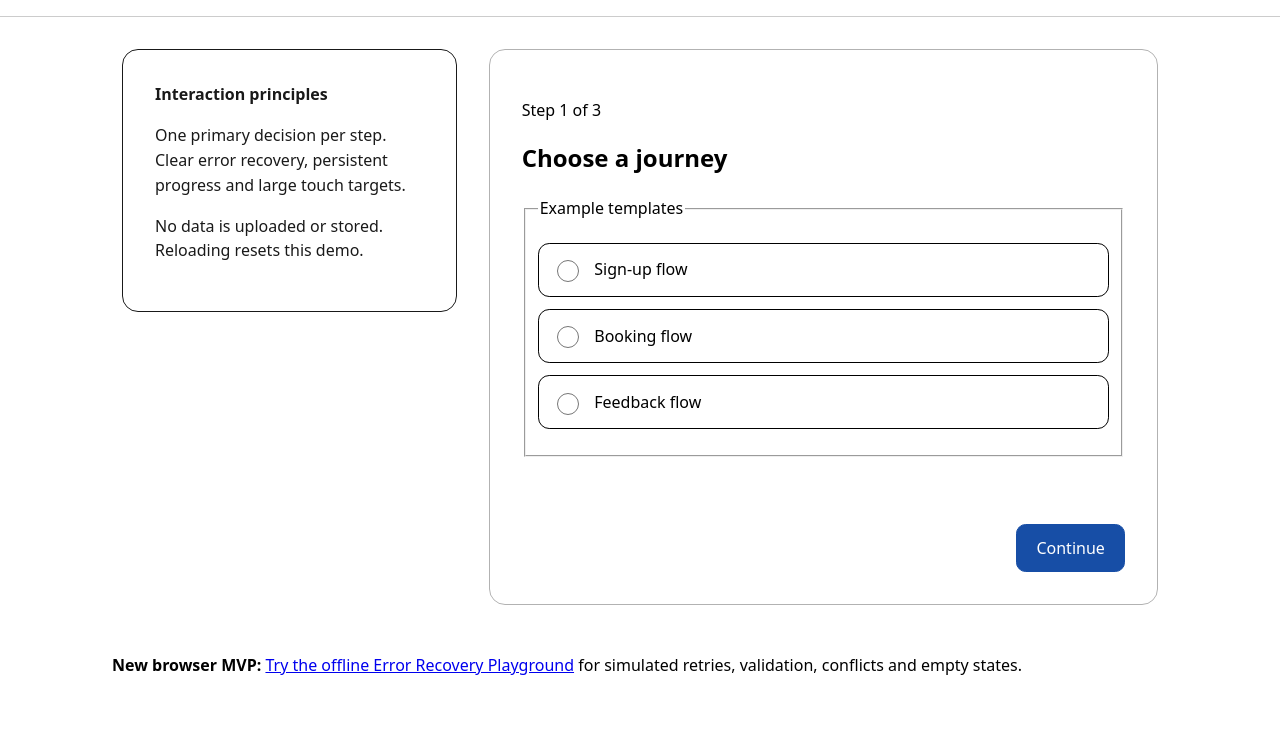
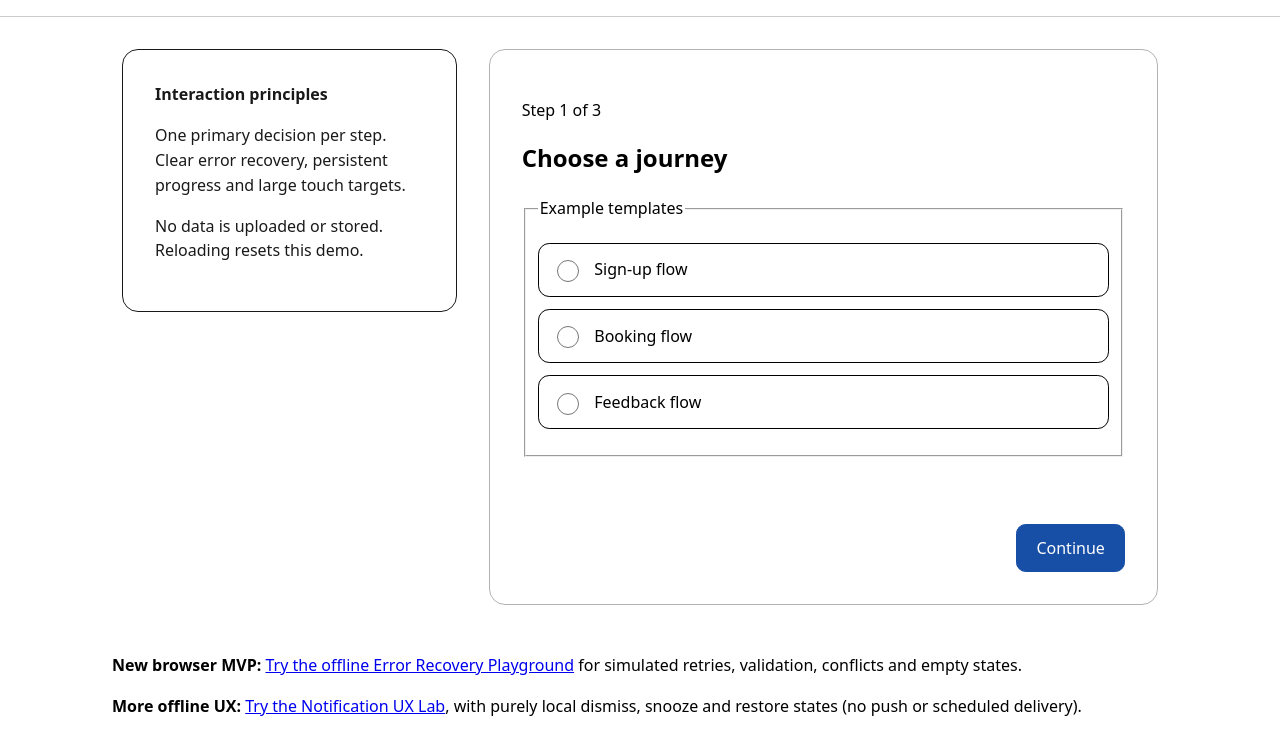
Before and after one commit to esheenj/mobile-first-flow-kit-oss, a website with bundled scripts: page index.html in a window 1280 px wide. Shown: the part 126-861 px from the top of the page. Before the commit the page ends 820 px from the top, so only its background shows below. Built offline with nearby package versions, Linux system fonts and the light colour scheme.

Commit message:
feat: include notification UX simulator in allowlisted Pages bundle

```diff
--- a/index.html
+++ b/index.html
@@ -56,6 +56,7 @@
     </main>
   </div>
   <p style="max-width:68rem;margin:1rem auto;padding:0 1rem"><strong>New browser MVP:</strong> <a href="./recovery.html">Try the offline Error Recovery Playground</a> for simulated retries, validation, conflicts and empty states.</p>
+  <p style="max-width:68rem;margin:1rem auto;padding:0 1rem"><strong>More offline UX:</strong> <a href="./notifications.html">Try the Notification UX Lab</a>, with purely local dismiss, snooze and restore states (no push or scheduled delivery).</p>
   <script type="module" src="./src/app.mjs"></script>
 </body>
 </html>
```
